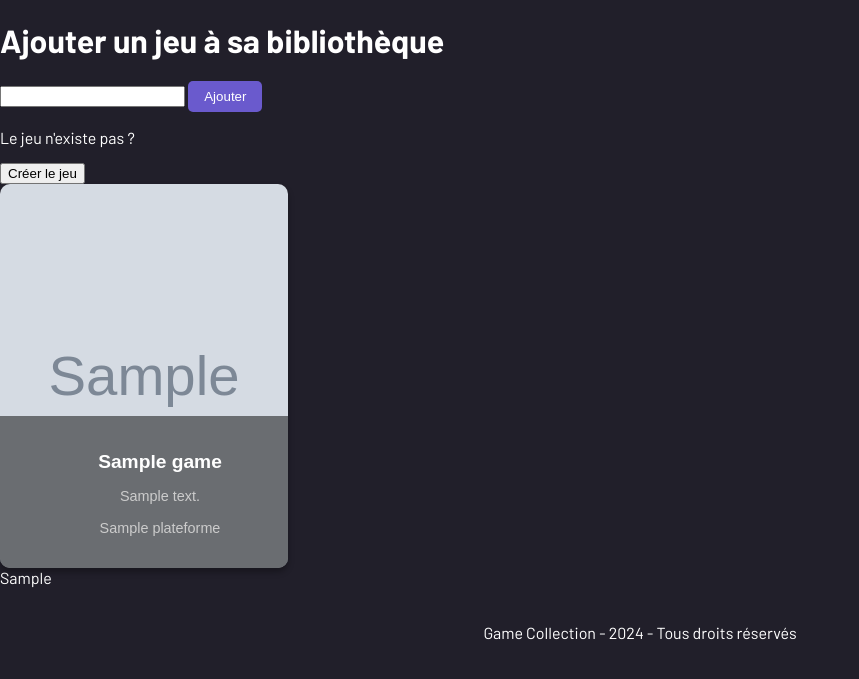
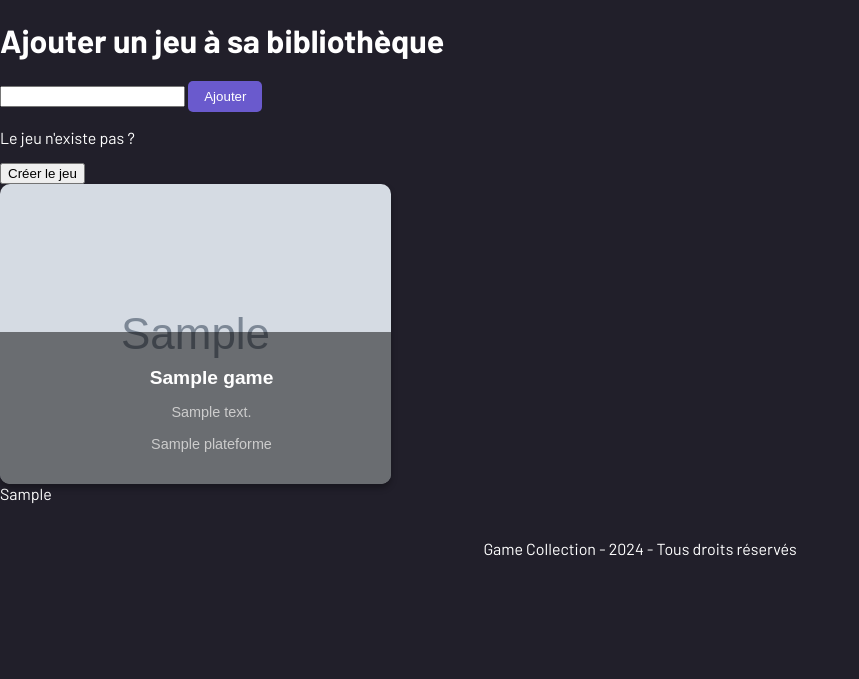
Before and after one commit to Blazes35/game-collection, a PHP site: template Views/AddGameWithoutForm.php in a window 1280 px wide. Shown: the part 59-738 px from the top of the page, without its empty margins (0-859 px from the left). Run offline with PHP 8.4, Linux system fonts and the light colour scheme; the template is opened without the code that fills it: most values are stand-ins (such as "Sample title", 1, 10 or a date in 2020); grey boxes marked "Sample" are stand-in pictures.

Commit message:
Mise à jour des dimensions des cartes dans AddGame.css pour améliorer l'affichage.

```diff
--- a/Assets/CSS/AddGame.css
+++ b/Assets/CSS/AddGame.css
@@ -1,6 +1,6 @@
 .card {
-    width: 18rem;
-    height: 24rem; /* Ajustez la hauteur selon vos besoins */
+    width: 391px;
+    height: 300px; /* Ajustez la hauteur selon vos besoins */
     background-color: #2e2e2e;
     border-radius: 10px;
     overflow: hidden;
```
